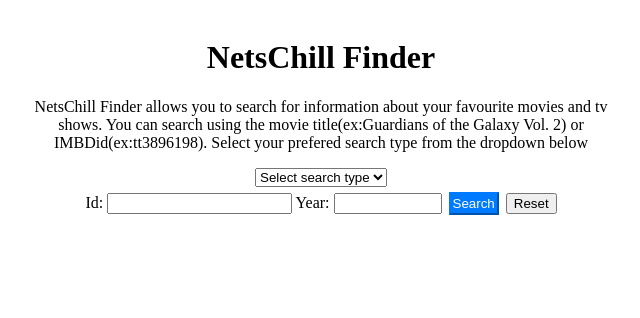
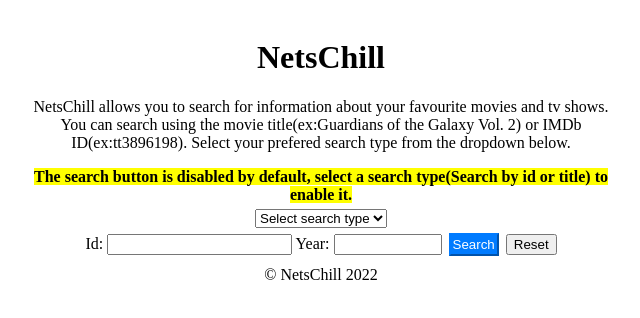
Before and after one commit to martwebber/phase-1-final-project, a plain HTML site: page index.html in a window 1280 px wide. Shown: the whole page, without its empty margins (319-959 px from the left). Drawn offline with Linux system fonts and the light colour scheme.

Commit message:
Remove commented-out code

```diff
--- a/index.html
+++ b/index.html
@@ -4,14 +4,15 @@
         <meta charset="UTF-8">
         <meta http-equiv="X-UA-Compatible" content="IE=edge">
         <meta name="viewport" content="width=device-width, initial-scale=1.0">
-        <title>NetsChill Finder</title>
+        <title>NetsChill</title>
         <link rel="stylesheet" type="text/css" href="./css/style.css">
         <script defer src="./js/index.js"></script>
     </head>
     <body>
         <div id="container" class="container">
-            <h1>NetsChill Finder</h1>
-            <p>NetsChill Finder allows you to search for information about your favourite movies and tv shows. You can search using the movie title(ex:Guardians of the Galaxy Vol. 2) or IMBDid(ex:tt3896198). Select your prefered search type from the dropdown below</p>
+            <h1>NetsChill</h1>
+            <p>NetsChill allows you to search for information about your favourite movies and tv shows. You can search using the movie title(ex:Guardians of the Galaxy Vol. 2) or IMDb ID(ex:tt3896198). Select your prefered search type from the dropdown below.</p>
+            <span id="notice"><strong>The search button is disabled by default, select a search type(Search by id or title) to enable it. </strong></span>
             <div>
                 <select name="search-type" id="search-type">
                     <option value="search-by-id" selected>Select search type </option>
@@ -20,9 +21,6 @@
                 </select>
             </div>
             <div id="form-section">
-                <div class="row">
-                    <div class="col-lg-12">
-                        <div class="bs-component">
                 <form class="search-form" name="search-type" onsubmit="return false;">
                     <label class="control-label" for="id" id="search-label">Id:</label>
                     <input type="text" id="search-input" name="id" class="input-small">
@@ -32,110 +30,12 @@
                     <button id="search-reset" type="reset" class="btn-sm">Reset</button>
                 </form>
             </div>
+            <div id="movie-container" >
+
             </div>
-                </div>
-            </div>
-            <div id="movie-container" >
-                <!-- <div id="poster">
-                    <img src="https://m.media-amazon.com/images/M/MV5BNjM0NTc0NzItM2FlYS00YzEwLWE0YmUtNTA2ZWIzODc2OTgxXkEyXkFqcGdeQXVyNTgwNzIyNzg@._V1_SX300.jpg" alt="">
-                </div>
-                <div id="movie-info">
-                    <table>
-                        <tr>
-                            <td>Title:</td>
-                            <td>Guardians of the Galaxy Vol. 2</td>
-                        </tr>
-                        <tr>
-                            <td>Year:</td>
-                            <td>2017</td>
-                        </tr>
-                        <tr>
-                            <td>Rated:</td>
-                            <td>PG-13</td>
-                        </tr>
-                        <tr>
-                            <td>Released</td>
-                            <td>05 May 2017</td>
-                        </tr>
-                        <tr>
-                            <td>Runtime</td>
-                            <td>136 min</td>
-                        </tr>
-                        <tr>
-                            <td>Genre</td>
-                            <td>Action, Adventure, Comedy</td>
-                        </tr>
-                        <tr>
-                            <td>Director</td>
-                            <td>James Gunn</td>
-                        </tr>
-                        <tr>
-                            <td>Writer</td>
-                            <td>James Gunn, Dan Abnett, Andy Lanning</td>
-                        </tr>
-                        <tr>
-                            <td>Actors</td>
-                            <td>Chris Pratt, Zoe Saldana, Dave Bautista</td>
-                        </tr>
-                        <tr>
-                            <td>Plot</td>
-                            <td>The Guardians struggle to keep together as a team while dealing with their personal family issues, notably Star-Lord's encounter with his father the ambitious celestial being Ego.</td>
-                        </tr>
-                        <tr>
-                            <td>Language</td>
-                            <td>English</td>
-                        </tr>
-                        <tr>
-                            <td>Country</td>
-                            <td>United States</td>
-                        </tr>
-                        <tr>
-                            <td>Awards</td>
-                            <td>Nominated for 1 Oscar. 15 wins & 59 nominations total</td>
-                        </tr>
-                        <tr>
-                            <td>Ratings</td>
-                            <td>United States</td>
-                        </tr>
-                        <tr>
-                            <td>Metascore: </td>
-                            <td>67</td>
-                        </tr>
-                        <tr>
-                            <td>ImdbRating</td>
-                            <td>7.6</td>
-                        </tr>
-                        <tr>
-                            <td>Imdb Votes</td>
-                            <td>655,156</td>
-                        </tr>
-                        <tr>
-                            <td>ImdbID</td>
-                            <td>tt3896198</td>
-                        </tr>
-                        <tr>
-                            <td>Type</td>
-                            <td>Movie</td>
-                        </tr>
-                        <tr>
-                            <td>DVD</td>
-                            <td>22 Aug 2017</td>
-                        </tr>
-                        <tr>
-                            <td>BoxOffice</td>
-                            <td>$389,813,101</td>
-                        </tr>
-                        <tr>
-                            <td>Production</td>
-                            <td>N/A</td>
-                        </tr>
-                        <tr>
-                            <td>Website</td>
-                            <td>N/A</td>
-                        </tr>
-                    </table>
-                </div> -->
-            </div>
+            <footer id="footer">
+                <span>&copy; NetsChill 2022</span>
+            </footer>
         </div>
     </body>
 </html>
```
Lines whose indentation alone changed are shown as unchanged.
